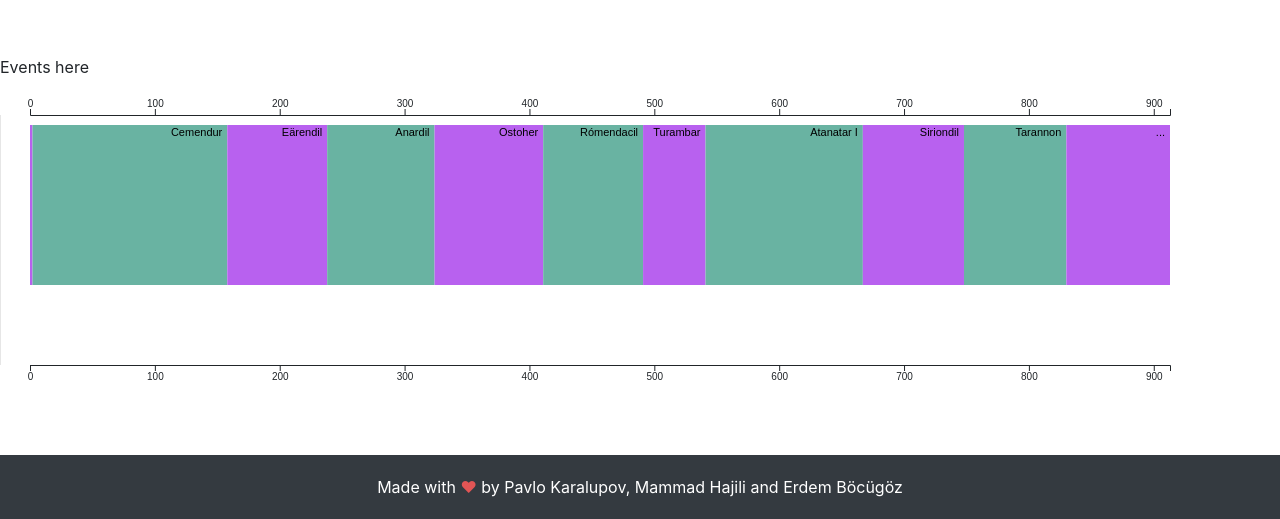
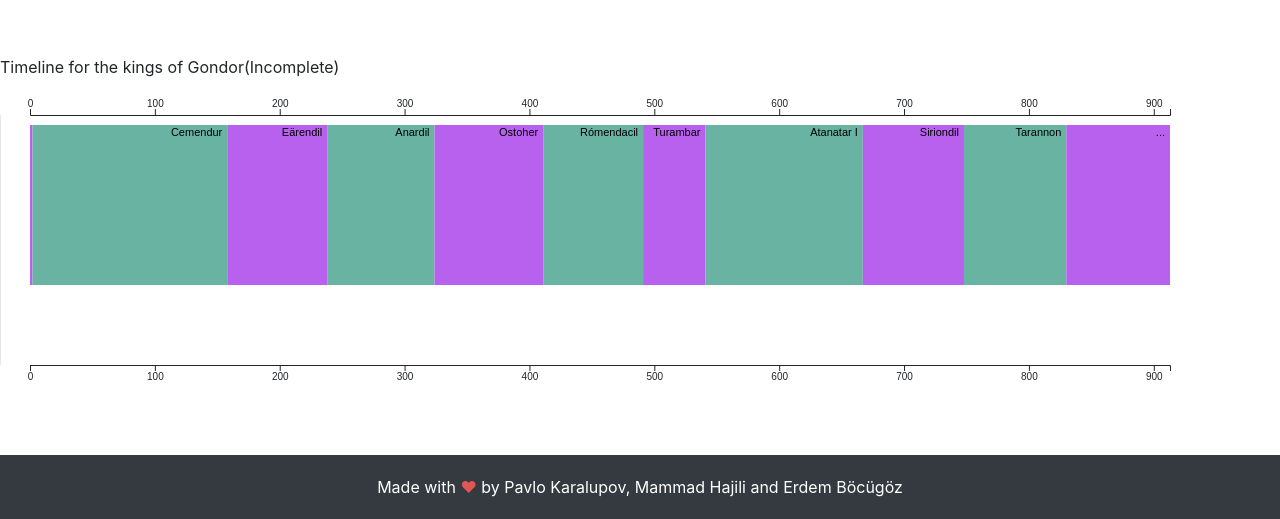
Before and after one commit to com-480-data-visualization/com-480-project-bkh, a Vue app: page / in a window 1280 px wide. Shown: the part 2905-3424 px from the top of the page. Built offline with nearby package versions, Linux system fonts and the light colour scheme; no server answers.

Commit message:
updated Readme, changed title for timeline

```diff
--- a/src/components/events/Events.vue
+++ b/src/components/events/Events.vue
@@ -6,7 +6,7 @@ svg{font: 11px sans-serif;}
 </style>
 <template>
   <div id="Events">
-    <p>Events here</p>
+    <p>Timeline for the kings of Gondor(Incomplete)</p>
   </div>
 </template>
 
```
Also changed, not shown: 1 other file (tests, documents, lock files or other folders).
